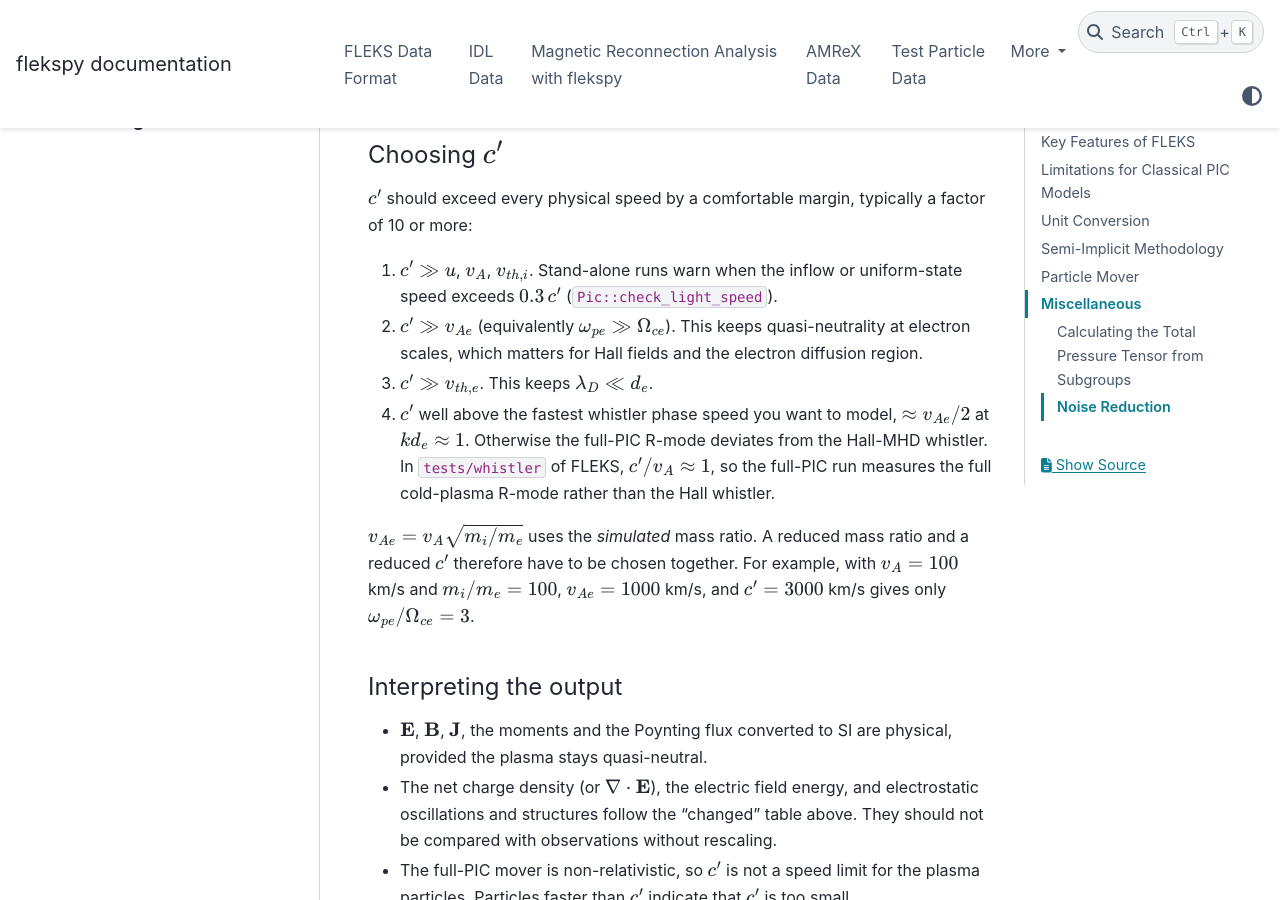
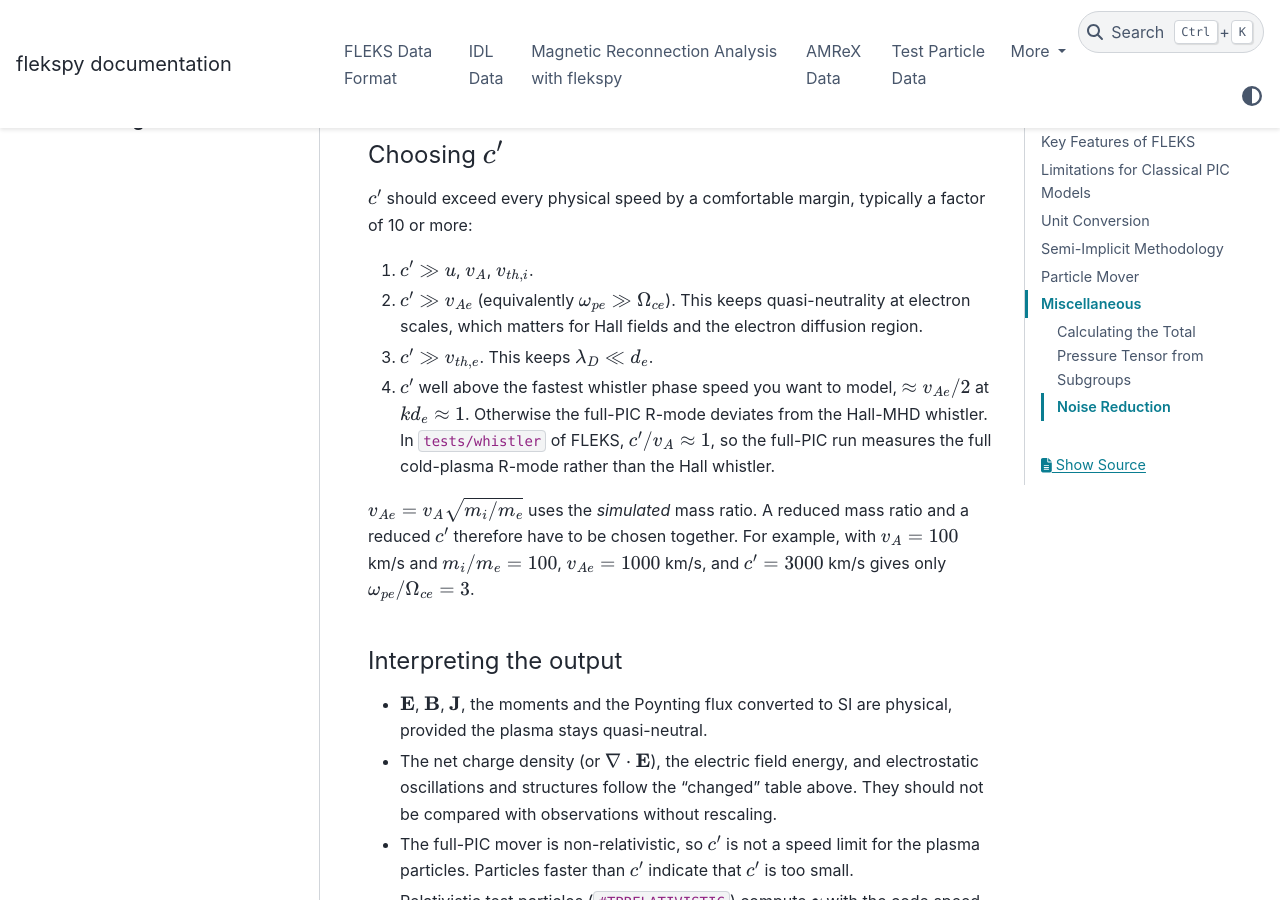
Before and after one commit to henry2004y/flekspy, a Sphinx documentation site: the page built from docs/algorithm.md, in a window 1280 px wide and 900 px high, scrolled down 13060 px. Built offline with Sphinx 7.4.7 and the PyData theme 0.15.4, drawn with Linux system fonts in a browser that asks for light colours; pages that are not in the unit, such as notebooks, are missing from menus.

Commit message:
docs: drop reference to a light-speed check not on FLEKS master
Pic::check_light_speed exists only on a FLEKS feature branch, so the
guide should not cite it.

Co-Authored-By: Claude Opus 5.5 <noreply@anthropic.com>

```diff
--- a/docs/algorithm.md
+++ b/docs/algorithm.md
@@ -272,7 +272,7 @@ The cost of a large $c'$ shows up in the implicit linear system. Both the $\delt
 
 $c'$ should exceed every physical speed by a comfortable margin, typically a factor of 10 or more:
 
-1. $c' \gg u$, $v_A$, $v_{th,i}$. Stand-alone runs warn when the inflow or uniform-state speed exceeds $0.3\,c'$ (`Pic::check_light_speed`).
+1. $c' \gg u$, $v_A$, $v_{th,i}$.
 2. $c' \gg v_{Ae}$ (equivalently $\omega_{pe} \gg \Omega_{ce}$). This keeps quasi-neutrality at electron scales, which matters for Hall fields and the electron diffusion region.
 3. $c' \gg v_{th,e}$. This keeps $\lambda_D \ll d_e$.
 4. $c'$ well above the fastest whistler phase speed you want to model, $\approx v_{Ae}/2$ at $k d_e \approx 1$. Otherwise the full-PIC R-mode deviates from the Hall-MHD whistler. In `tests/whistler` of FLEKS, $c'/v_A \approx 1$, so the full-PIC run measures the full cold-plasma R-mode rather than the Hall whistler.
```
